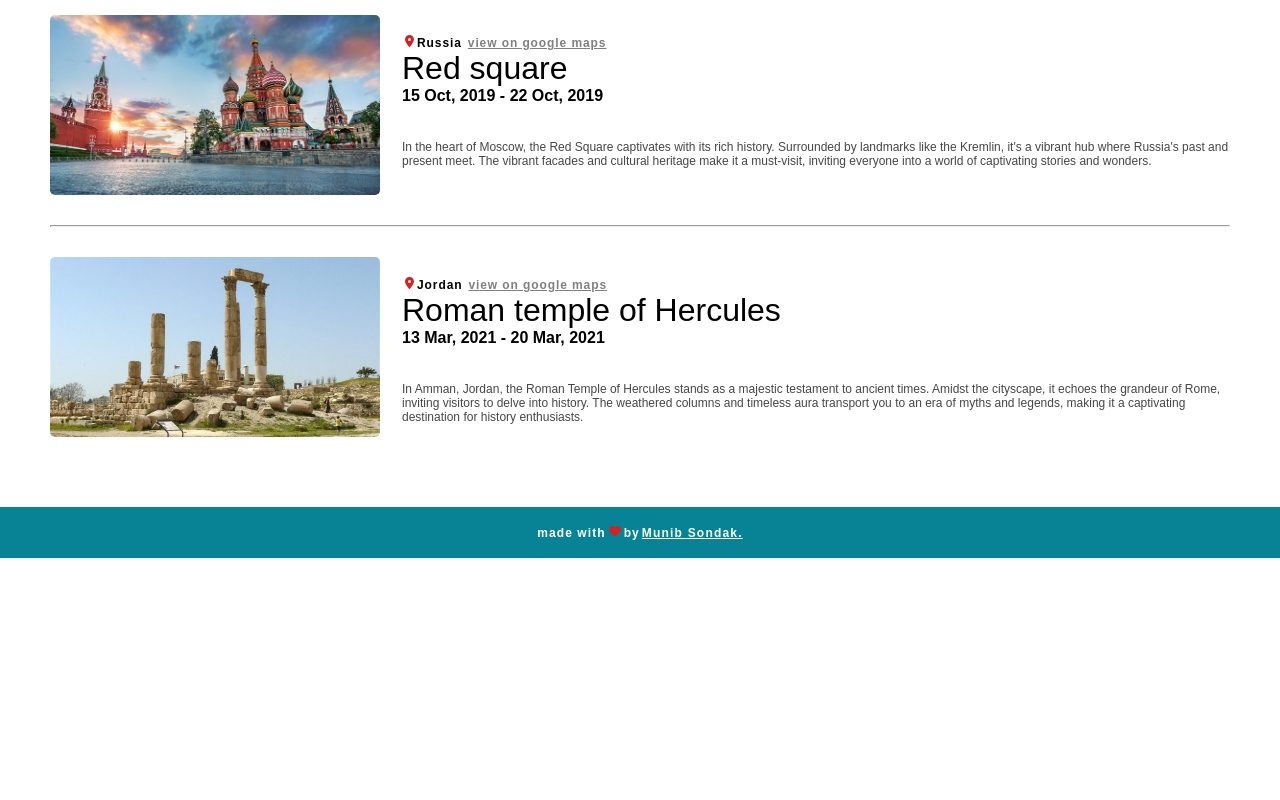
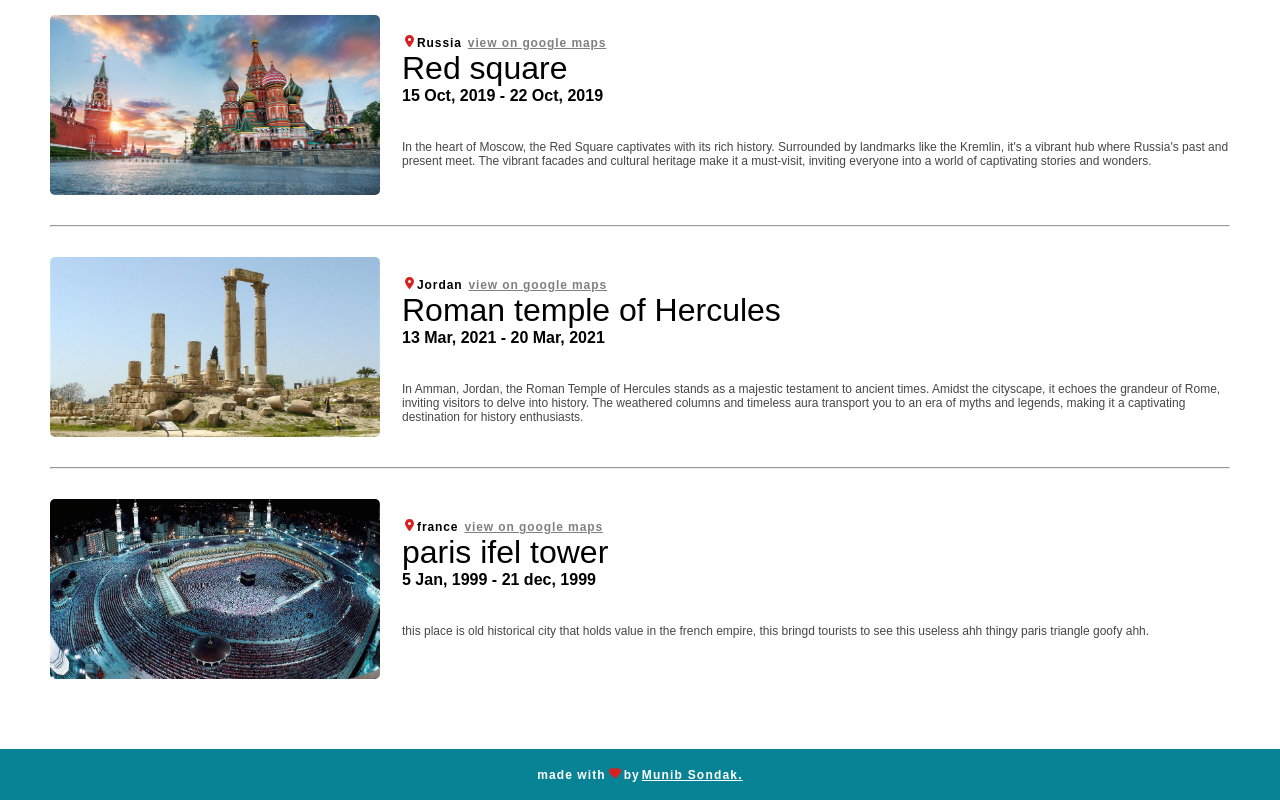
Before and after one commit to Munib36/mytraveljournal, a React (Vite) app: page / in a window 1280 px wide. Shown: the part 355-1155 px from the top of the page. Before the commit the page ends 913 px from the top, so only its background shows below. Built offline with nearby package versions, Linux system fonts and the light colour scheme.

Commit message:
iuhksjhfes

```diff
--- a/src/assets/journals.js
+++ b/src/assets/journals.js
@@ -32,5 +32,16 @@ export default [
         desc: "In Amman, Jordan, the Roman Temple of Hercules stands as a majestic testament to ancient times. Amidst the cityscape, it echoes the grandeur of Rome, inviting visitors to delve into history. The weathered columns and timeless aura transport you to an era of myths and legends, making it a captivating destination for history enthusiasts.",
         // done
     },
+        {
+        id: 1,
+        imageLink: "../images/kaaba1.jpg",
+        country: "france",
+        mapsLink: "https://www.google.com/maps/d/viewer?mid=1no4tePW4V_nqYYGRTI59GpHoKq4&hl=en_US&ll=21.42266198971721%2C39.82590803625957&z=16",
+        place: "paris ifel tower",
+        startDate: "5 Jan, 1999",
+        endDate: "21 dec, 1999",
+        desc: " this place is old historical city that holds value in the french empire, this bringd tourists to see this useless ahh thingy paris triangle goofy ahh.",
+        // done
+    },
 
 ]
```
